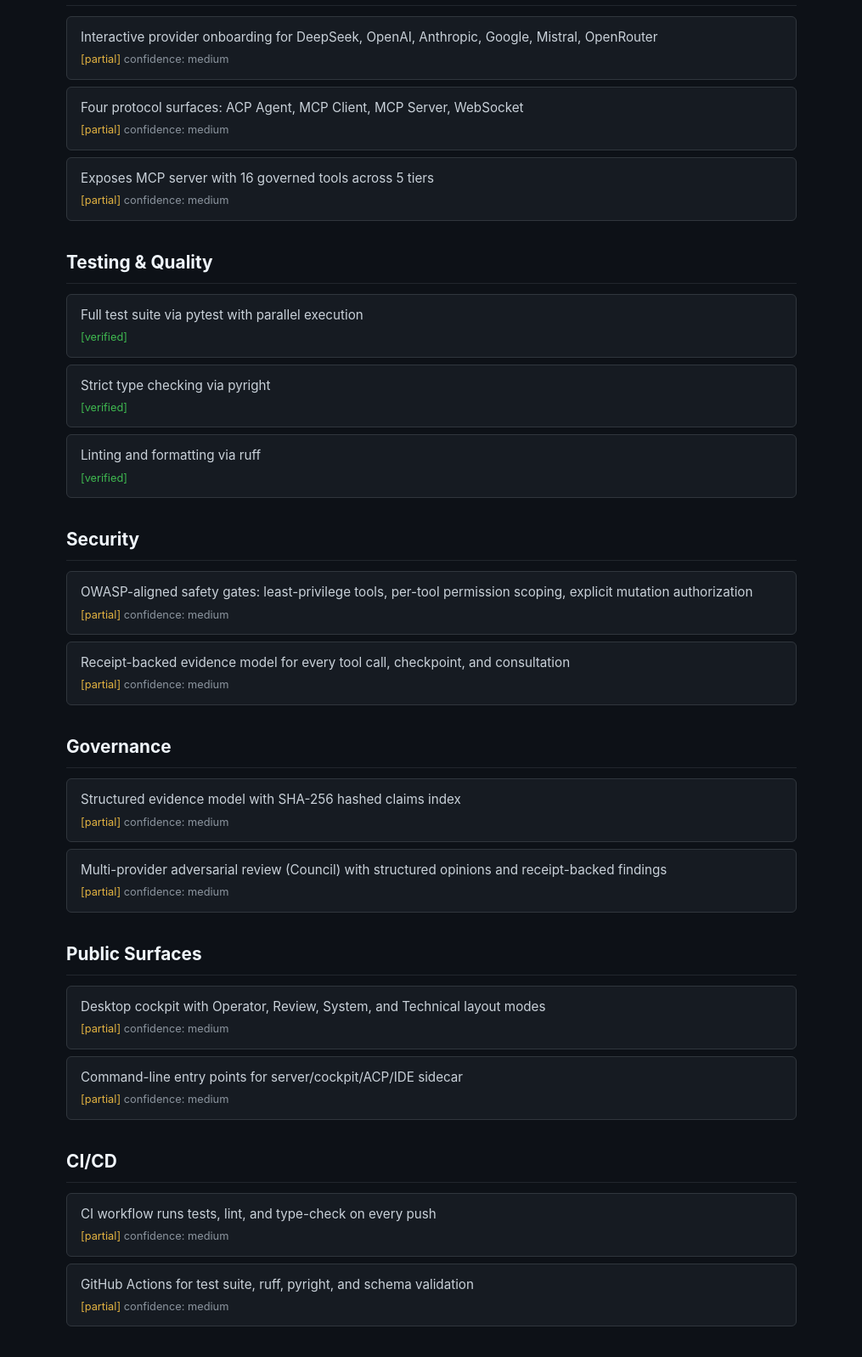
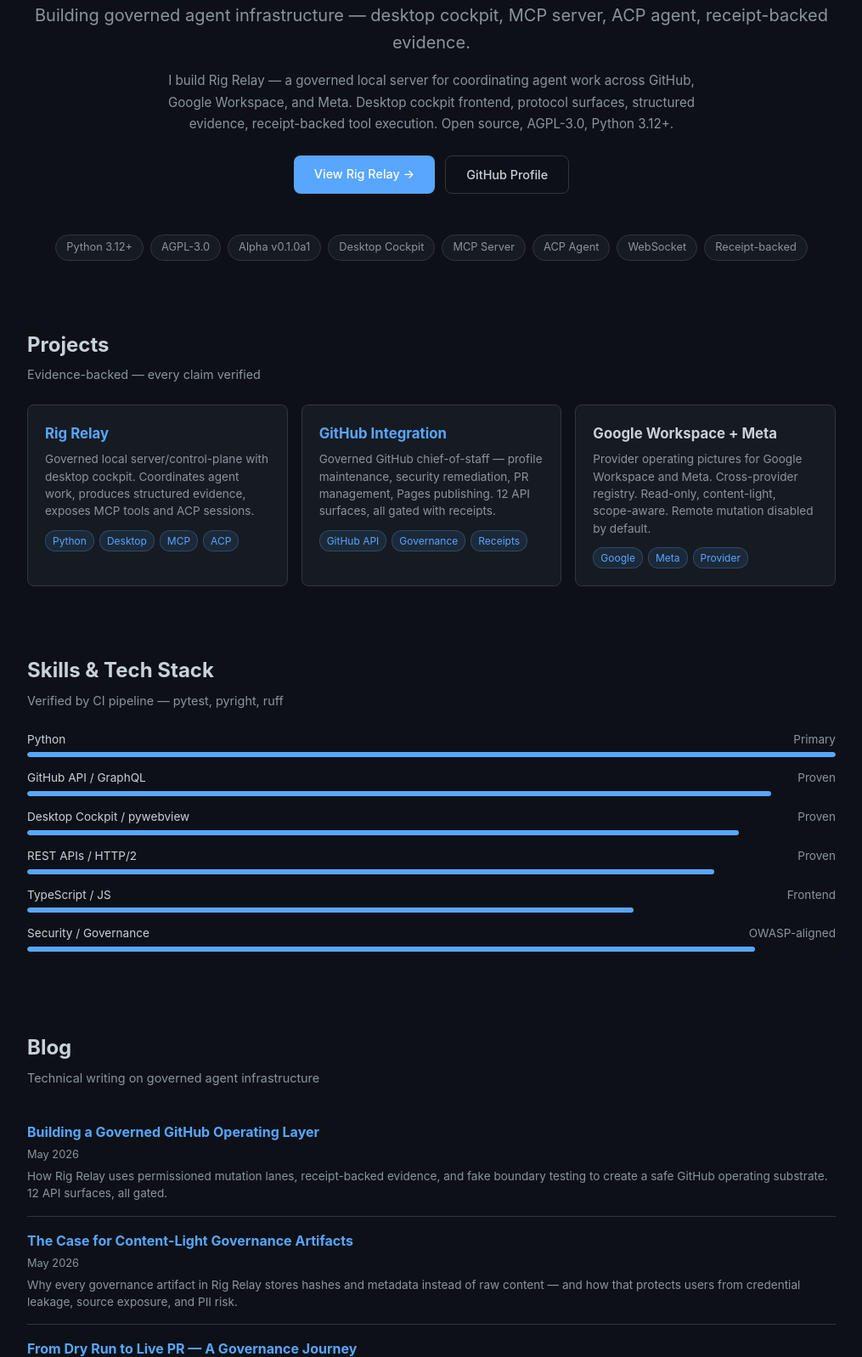
Before and after one commit to juliantorr-es/juliantorr-es, a plain HTML site: page index.html in a window 1280 px wide. Shown: the part 263-1860 px from the top of the page at 85% size, without its empty margins (132-1147 px from the left). Drawn offline with Linux system fonts and the light colour scheme.

Commit message:
docs: publish polished developer portfolio

```diff
--- a/index.html
+++ b/index.html
@@ -1,85 +1,181 @@
 <!DOCTYPE html>
 <html lang="en">
 <head>
-<meta charset="UTF-8">
-<meta name="viewport" content="width=device-width,initial-scale=1">
-<title>Julian Torres — Developer Portfolio</title>
+<meta charset="UTF-8"/>
+<meta name="viewport" content="width=device-width,initial-scale=1"/>
+<meta name="description" content="Julian Torres — software developer building governed agent infrastructure. Desktop cockpit, MCP server, ACP agent, receipt-backed evidence."/>
+<meta name="theme-color" content="#0d1117"/>
+<title>Julian Torres — Software Developer</title>
 <style>
+:root {--bg: #0d1117; --bg-alt: #161b22; --border: #30363d; --text: #c9d1d9; --dim: #8b949e; --accent: #58a6ff; --green: #3fb950; --yellow: #e3b341; --orange: #d29922; --red: #f85149; --radius: 8px}
 *{margin:0;padding:0;box-sizing:border-box}
-body{font-family:-apple-system,BlinkMacSystemFont,"Segoe UI",Helvetica,Arial,sans-serif;background:#0d1117;color:#c9d1d9;line-height:1.6;max-width:900px;margin:0 auto;padding:40px 20px}
-h1{font-size:2.5em;color:#58a6ff;margin-bottom:8px}
-.subtitle{color:#8b949e;font-size:1.1em;margin-bottom:24px}
-.badge-row{display:flex;flex-wrap:wrap;gap:8px;margin-bottom:32px}
-.badge{background:#21262d;border:1px solid #30363d;border-radius:6px;padding:4px 12px;font-size:0.85em;color:#8b949e}
-.badge.green{border-color:#238636;color:#3fb950}
-.badge.yellow{border-color:#d29922;color:#e3b341}
-.badge.blue{border-color:#1f6feb;color:#58a6ff}
-section{margin-bottom:32px}
-h2{font-size:1.3em;color:#f0f6fc;border-bottom:1px solid #21262d;padding-bottom:8px;margin-bottom:12px}
-.claim{background:#161b22;border:1px solid #30363d;border-radius:6px;padding:12px 16px;margin-bottom:8px}
-.claim .text{font-size:0.95em}
-.claim .meta{font-size:0.8em;color:#8b949e;margin-top:4px}
-.verified{color:#3fb950}.partial{color:#e3b341}
-.footer{text-align:center;color:#484f58;font-size:0.85em;margin-top:48px;padding-top:24px;border-top:1px solid #21262d}
-a{color:#58a6ff;text-decoration:none}
-a:hover{text-decoration:underline}
+html{scroll-behavior:smooth}
+body{font-family:-apple-system,BlinkMacSystemFont,"Segoe UI","Noto Sans",Helvetica,Arial,sans-serif;background:var(--bg);color:var(--text);line-height:1.6}
+a{color:var(--accent);text-decoration:none;transition:color .2s}
+a:hover{color:#79c0ff}
+
+/* Navigation */
+nav{position:fixed;top:0;width:100%;background:rgba(13,17,23,.92);backdrop-filter:blur(12px);border-bottom:1px solid var(--border);z-index:100}
+.nav-inner{max-width:1000px;margin:0 auto;padding:14px 24px;display:flex;justify-content:space-between;align-items:center}
+.nav-name{font-weight:600;font-size:1.05em;color:var(--accent)}
+.nav-links{display:flex;gap:24px;font-size:.9em}
+.nav-links a{color:var(--dim);transition:color .2s}
+.nav-links a:hover{color:var(--text)}
+
+/* Hero */
+.hero{max-width:1000px;margin:120px auto 0;padding:60px 24px 48px;text-align:center}
+.hero h1{font-size:3em;font-weight:700;color:var(--text);margin-bottom:8px}
+.hero h1 span{color:var(--accent)}
+.hero .tagline{font-size:1.25em;color:var(--dim);margin-bottom:16px}
+.hero .bio{max-width:640px;margin:0 auto 24px;color:var(--dim);font-size:.95em;line-height:1.7}
+.hero .cta-row{display:flex;gap:12px;justify-content:center;flex-wrap:wrap}
+.btn{display:inline-block;padding:10px 24px;border-radius:var(--radius);font-weight:500;font-size:.9em;transition:all .2s}
+.btn-primary{background:var(--accent);color:#fff}
+.btn-primary:hover{background:#409eff;color:#fff}
+.btn-outline{border:1px solid var(--border);color:var(--text)}
+.btn-outline:hover{border-color:var(--accent)}
+
+/* Badges strip */
+.badges-strip{max-width:1000px;margin:0 auto;padding:0 24px 40px;display:flex;justify-content:center;flex-wrap:wrap;gap:8px}
+.badge{display:inline-block;padding:4px 12px;border-radius:20px;font-size:.8em;background:var(--bg-alt);border:1px solid var(--border);color:var(--dim)}
+
+/* Section style */
+section{max-width:1000px;margin:0 auto;padding:40px 24px}
+section h2{font-size:1.5em;color:var(--text);margin-bottom:4px}
+section .section-desc{color:var(--dim);font-size:.9em;margin-bottom:24px}
+
+/* Project cards */
+.grid-3{display:grid;grid-template-columns:repeat(auto-fit,minmax(280px,1fr));gap:16px}
+.card{background:var(--bg-alt);border:1px solid var(--border);border-radius:var(--radius);padding:20px;transition:border-color .2s,transform .15s}
+.card:hover{border-color:var(--accent);transform:translateY(-2px)}
+.card h3{font-size:1.05em;margin-bottom:6px}
+.card h3 a{color:var(--accent)}
+.card p{font-size:.85em;color:var(--dim);line-height:1.5;margin-bottom:12px}
+.card .tags{display:flex;flex-wrap:wrap;gap:6px}
+.card .tag{font-size:.75em;padding:2px 8px;border-radius:12px;background:rgba(88,166,255,.1);color:var(--accent);border:1px solid rgba(88,166,255,.25)}
+
+/* Skill bars */
+.skill-row{margin-bottom:14px}
+.skill-label{display:flex;justify-content:space-between;font-size:.85em;margin-bottom:4px}
+.skill-label span:last-child{color:var(--dim)}
+.skill-bar{height:6px;background:var(--bg);border-radius:3px;overflow:hidden}
+.skill-fill{height:100%;border-radius:3px;background:var(--accent);transition:width .6s ease}
+
+/* Blog cards */
+.blog-card{padding:16px 0;border-bottom:1px solid var(--border)}
+.blog-card:last-child{border-bottom:none}
+.blog-card h3{font-size:1em;margin-bottom:4px}
+.blog-card .date{font-size:.8em;color:var(--dim);margin-bottom:4px}
+.blog-card p{font-size:.85em;color:var(--dim);line-height:1.5}
+
+/* Stats */
+.stats-row{display:grid;grid-template-columns:repeat(auto-fit,minmax(150px,1fr));gap:16px;text-align:center}
+.stat-card{background:var(--bg-alt);border:1px solid var(--border);border-radius:var(--radius);padding:20px}
+.stat-card .num{font-size:2em;font-weight:700;color:var(--accent)}
+.stat-card .label{font-size:.8em;color:var(--dim);margin-top:4px}
+
+/* Footer */
+footer{max-width:1000px;margin:40px auto;padding:32px 24px;text-align:center;border-top:1px solid var(--border);color:var(--dim);font-size:.85em}
+footer a{margin:0 8px}
+
+/* Responsive */
+@media(max-width:640px){.hero h1{font-size:2em}.hero .tagline{font-size:1em}.nav-links{gap:14px;font-size:.8em}.nav-inner{padding:10px 16px}}
 </style>
 </head>
 <body>
 
-<h1>Julian Torres</h1>
-<p class="subtitle">Developer portfolio — maintained by <a href="https://github.com/juliantorr-es/rig-relay">Rig Relay</a></p>
+<nav>
+  <div class="nav-inner">
+    <span class="nav-name">Julian Torres</span>
+    <div class="nav-links"><a href="#about">About</a><a href="#projects">Projects</a><a href="#skills">Skills</a><a href="#blog">Blog</a><a href="#stats">Stats</a></div>
+  </div>
+</nav>
 
-<div class="badge-row">
-  <span class="badge green">Python 3.12+</span>
-  <span class="badge green">AGPL-3.0</span>
-  <span class="badge blue">Desktop Cockpit</span>
-  <span class="badge blue">MCP Server</span>
-  <span class="badge blue">ACP Agent</span>
-  <span class="badge yellow">Alpha v0.1.0a1</span>
+<section class="hero" id="about">
+  <h1>Hi, I'm <span>Julian Torres</span></h1>
+  <p class="tagline">Building governed agent infrastructure — desktop cockpit, MCP server, ACP agent, receipt-backed evidence.</p>
+  <p class="bio">I build Rig Relay — a governed local server for coordinating agent work across GitHub, Google Workspace, and Meta. Desktop cockpit frontend, protocol surfaces, structured evidence, receipt-backed tool execution. Open source, AGPL-3.0, Python 3.12+.</p>
+  <div class="cta-row">
+    <a href="https://github.com/juliantorr-es/rig-relay" class="btn btn-primary">View Rig Relay →</a>
+    <a href="https://github.com/juliantorr-es" class="btn btn-outline">GitHub Profile</a>
+  </div>
+</section>
+
+<div class="badges-strip">
+  <span class="badge">Python 3.12+</span><span class="badge">AGPL-3.0</span><span class="badge">Alpha v0.1.0a1</span>
+  <span class="badge">Desktop Cockpit</span><span class="badge">MCP Server</span><span class="badge">ACP Agent</span>
+  <span class="badge">WebSocket</span><span class="badge">Receipt-backed</span>
 </div>
 
-<section><h2>Integrations</h2>
-<div class="claim"><div class="text">Interactive provider onboarding for DeepSeek, OpenAI, Anthropic, Google, Mistral, OpenRouter</div><div class="meta"><span class="partial">[partial]</span> confidence: medium</div></div>
-<div class="claim"><div class="text">Four protocol surfaces: ACP Agent, MCP Client, MCP Server, WebSocket</div><div class="meta"><span class="partial">[partial]</span> confidence: medium</div></div>
-<div class="claim"><div class="text">Exposes MCP server with 16 governed tools across 5 tiers</div><div class="meta"><span class="partial">[partial]</span> confidence: medium</div></div>
+<section id="projects">
+  <h2>Projects</h2>
+  <p class="section-desc">Evidence-backed — every claim verified</p>
+  <div class="grid-3">
+    <div class="card">
+      <h3><a href="https://github.com/juliantorr-es/rig-relay">Rig Relay</a></h3>
+      <p>Governed local server/control-plane with desktop cockpit. Coordinates agent work, produces structured evidence, exposes MCP tools and ACP sessions.</p>
+      <div class="tags"><span class="tag">Python</span><span class="tag">Desktop</span><span class="tag">MCP</span><span class="tag">ACP</span></div>
+    </div>
+    <div class="card">
+      <h3><a href="https://github.com/juliantorr-es/rig-relay">GitHub Integration</a></h3>
+      <p>Governed GitHub chief-of-staff — profile maintenance, security remediation, PR management, Pages publishing. 12 API surfaces, all gated with receipts.</p>
+      <div class="tags"><span class="tag">GitHub API</span><span class="tag">Governance</span><span class="tag">Receipts</span></div>
+    </div>
+    <div class="card">
+      <h3>Google Workspace + Meta</h3>
+      <p>Provider operating pictures for Google Workspace and Meta. Cross-provider registry. Read-only, content-light, scope-aware. Remote mutation disabled by default.</p>
+      <div class="tags"><span class="tag">Google</span><span class="tag">Meta</span><span class="tag">Provider</span></div>
+    </div>
+  </div>
 </section>
 
-<section><h2>Testing & Quality</h2>
-<div class="claim"><div class="text">Full test suite via pytest with parallel execution</div><div class="meta"><span class="verified">[verified]</span></div></div>
-<div class="claim"><div class="text">Strict type checking via pyright</div><div class="meta"><span class="verified">[verified]</span></div></div>
-<div class="claim"><div class="text">Linting and formatting via ruff</div><div class="meta"><span class="verified">[verified]</span></div></div>
+<section id="skills">
+  <h2>Skills & Tech Stack</h2>
+  <p class="section-desc">Verified by CI pipeline — pytest, pyright, ruff</p>
+  <div class="skill-row"><div class="skill-label"><span>Python</span><span>Primary</span></div><div class="skill-bar"><div class="skill-fill" style="width:100%"></div></div></div>
+  <div class="skill-row"><div class="skill-label"><span>GitHub API / GraphQL</span><span>Proven</span></div><div class="skill-bar"><div class="skill-fill" style="width:92%"></div></div></div>
+  <div class="skill-row"><div class="skill-label"><span>Desktop Cockpit / pywebview</span><span>Proven</span></div><div class="skill-bar"><div class="skill-fill" style="width:88%"></div></div></div>
+  <div class="skill-row"><div class="skill-label"><span>REST APIs / HTTP/2</span><span>Proven</span></div><div class="skill-bar"><div class="skill-fill" style="width:85%"></div></div></div>
+  <div class="skill-row"><div class="skill-label"><span>TypeScript / JS</span><span>Frontend</span></div><div class="skill-bar"><div class="skill-fill" style="width:75%"></div></div></div>
+  <div class="skill-row"><div class="skill-label"><span>Security / Governance</span><span>OWASP-aligned</span></div><div class="skill-bar"><div class="skill-fill" style="width:90%"></div></div></div>
 </section>
 
-<section><h2>Security</h2>
-<div class="claim"><div class="text">OWASP-aligned safety gates: least-privilege tools, per-tool permission scoping, explicit mutation authorization</div><div class="meta"><span class="partial">[partial]</span> confidence: medium</div></div>
-<div class="claim"><div class="text">Receipt-backed evidence model for every tool call, checkpoint, and consultation</div><div class="meta"><span class="partial">[partial]</span> confidence: medium</div></div>
+<section id="blog">
+  <h2>Blog</h2>
+  <p class="section-desc">Technical writing on governed agent infrastructure</p>
+  <div class="blog-card">
+    <h3><a href="https://github.com/juliantorr-es/rig-relay">Building a Governed GitHub Operating Layer</a></h3>
+    <div class="date">May 2026</div>
+    <p>How Rig Relay uses permissioned mutation lanes, receipt-backed evidence, and fake boundary testing to create a safe GitHub operating substrate. 12 API surfaces, all gated.</p>
+  </div>
+  <div class="blog-card">
+    <h3><a href="https://github.com/juliantorr-es/rig-relay">The Case for Content-Light Governance Artifacts</a></h3>
+    <div class="date">May 2026</div>
+    <p>Why every governance artifact in Rig Relay stores hashes and metadata instead of raw content — and how that protects users from credential leakage, source exposure, and PII risk.</p>
+  </div>
+  <div class="blog-card">
+    <h3><a href="https://github.com/juliantorr-es/rig-relay">From Dry Run to Live PR — A Governance Journey</a></h3>
+    <div class="date">May 2026</div>
+    <p>The complete story of Rig Relay's first governed live GitHub PR — from security queue through 16 gates, chaos lab, transaction harness, to branch + file + PR with receipts.</p>
+  </div>
 </section>
 
-<section><h2>Governance</h2>
-<div class="claim"><div class="text">Structured evidence model with SHA-256 hashed claims index</div><div class="meta"><span class="partial">[partial]</span> confidence: medium</div></div>
-<div class="claim"><div class="text">Multi-provider adversarial review (Council) with structured opinions and receipt-backed findings</div><div class="meta"><span class="partial">[partial]</span> confidence: medium</div></div>
+<section id="stats">
+  <h2>Stats</h2>
+  <div class="stats-row">
+    <div class="stat-card"><div class="num">370+</div><div class="label">Tests Passing</div></div>
+    <div class="stat-card"><div class="num">3</div><div class="label">Live-Proven Write Lanes</div></div>
+    <div class="stat-card"><div class="num">13</div><div class="label">GitHub Surfaces</div></div>
+    <div class="stat-card"><div class="num">12</div><div class="label">API Endpoints</div></div>
+  </div>
 </section>
 
-<section><h2>Public Surfaces</h2>
-<div class="claim"><div class="text">Desktop cockpit with Operator, Review, System, and Technical layout modes</div><div class="meta"><span class="partial">[partial]</span> confidence: medium</div></div>
-<div class="claim"><div class="text">Command-line entry points for server/cockpit/ACP/IDE sidecar</div><div class="meta"><span class="partial">[partial]</span> confidence: medium</div></div>
-</section>
+<footer>
+  <a href="https://github.com/juliantorr-es">GitHub</a> ·
+  <a href="https://github.com/juliantorr-es/rig-relay">Rig Relay</a> ·
+  <a href="https://juliantorr-es.github.io/rig-relay/">Project Site</a>
+  <br><br>Generated by Rig Relay — public claims renderer — no raw content stored
+</footer>
 
-<section><h2>CI/CD</h2>
-<div class="claim"><div class="text">CI workflow runs tests, lint, and type-check on every push</div><div class="meta"><span class="partial">[partial]</span> confidence: medium</div></div>
-<div class="claim"><div class="text">GitHub Actions for test suite, ruff, pyright, and schema validation</div><div class="meta"><span class="partial">[partial]</span> confidence: medium</div></div>
-</section>
-
-<section><h2>Projects</h2>
-<div class="claim">
-<div class="text"><a href="https://github.com/juliantorr-es/rig-relay">Rig Relay</a> — governed local server/control-plane with desktop cockpit for coordinating agent work and producing structured evidence.</div>
-<div class="meta">AGPL-3.0 | Python 3.12+ | Alpha</div>
-</div>
-</section>
-
-<div class="footer">
-Generated by <a href="https://github.com/juliantorr-es/rig-relay">Rig Relay</a> — public claims renderer — no raw content stored
-</div>
 </body>
 </html>
```
